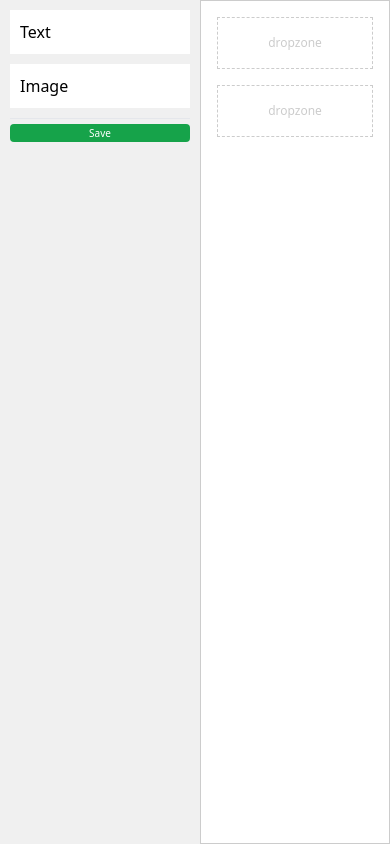
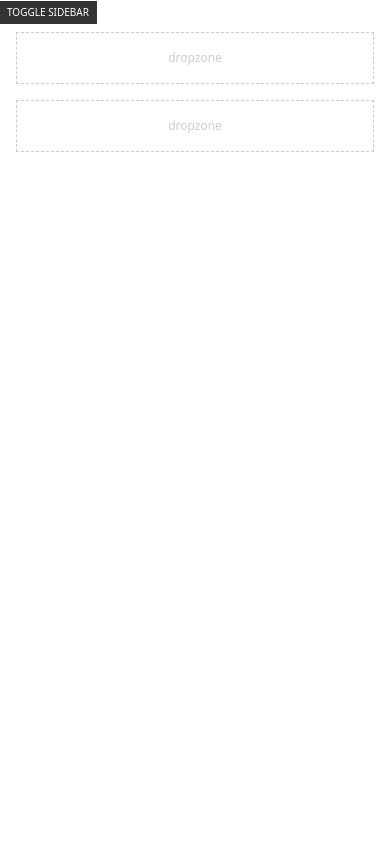
Before and after one commit to freestyler-rmg/mailerlite-assignment, a Vue app: page / in a window 390 px wide. Built offline with nearby package versions, Linux system fonts and the light colour scheme; the HTML template or start-up script is replaced by a standard one.

Commit message:
wip mobile view

```diff
--- a/src/views/BuilderView.vue
+++ b/src/views/BuilderView.vue
@@ -20,6 +20,7 @@ const items = ref<Item[]>([]);
 function startDrag(evt, type: Component) {
   evt.dataTransfer.dropEffect = 'copy';
   evt.dataTransfer.setData('type', type);
+  isSidebarShown.value = false;
 }
 
 function onDrop(evt, position: 'top' | 'bottom') {
@@ -103,11 +104,18 @@ function saveToJson() {
 
   console.log(JSON.stringify(forJson));
 }
+
+// CODE BLOCK - toggle sidebar
+const isSidebarShown = ref(false);
+
+function toggleSidebar() {
+  isSidebarShown.value = !isSidebarShown.value;
+}
 </script>
 
 <template>
   <div class="builder-view">
-    <div class="sidebar">
+    <div :class="['sidebar', { open: isSidebarShown }]">
       <div class="dragable-item" draggable="true" @dragstart="startDrag($event, 'text')">
         <p>Text</p>
       </div>
@@ -118,6 +126,8 @@ function saveToJson() {
       <div>
         <button class="small-button w-full bg-[#16a34a]" @click="saveToJson">Save</button>
       </div>
+
+      <div class="toggle-sidebar" @click="toggleSidebar">toggle sidebar</div>
     </div>
     <div class="dropzone-container">
       <div class="dropzone mb-4" @drop="onDrop($event, 'top')" @dragover.prevent @dragenter.prevent>
@@ -153,26 +163,55 @@ function saveToJson() {
 <style lang="scss">
 .builder-view {
   display: flex;
-  .sidebar {
-    width: 200px;
-    background-color: #f0f0f0;
-    padding: 10px;
-  }
 }
 
 .sidebar {
+  width: 200px;
+  background-color: #f0f0f0;
+  padding: 10px;
+  border: 1px solid #ccc;
+  position: fixed;
+  top: 0;
+  left: 0;
+  bottom: 0;
+  transform: translateX(-100%);
+  transition: transform 0.3s;
+  .toggle-sidebar {
+    position: absolute;
+    right: 0;
+    top: 0;
+    transform: translateX(100%);
+    background-color: #333;
+    color: #fff;
+    z-index: 10;
+    font-size: 10px;
+    padding: 4px 8px;
+    text-transform: uppercase;
+    cursor: pointer;
+  }
+  &.open {
+    transform: translateX(0);
+  }
   .dragable-item {
     background-color: #fff;
     padding: 10px;
     margin-bottom: 10px;
     cursor: pointer;
   }
+
+  @media (screen(md)) {
+    position: relative;
+    transform: none;
+    .toggle-sidebar {
+      display: none;
+    }
+  }
 }
 
 .dropzone-container {
   flex: 1;
-  border: 1px solid #ccc;
   padding: 16px;
+  padding-top: 32px;
   min-height: 100vh;
   .dropzone {
     width: 100%;
```
